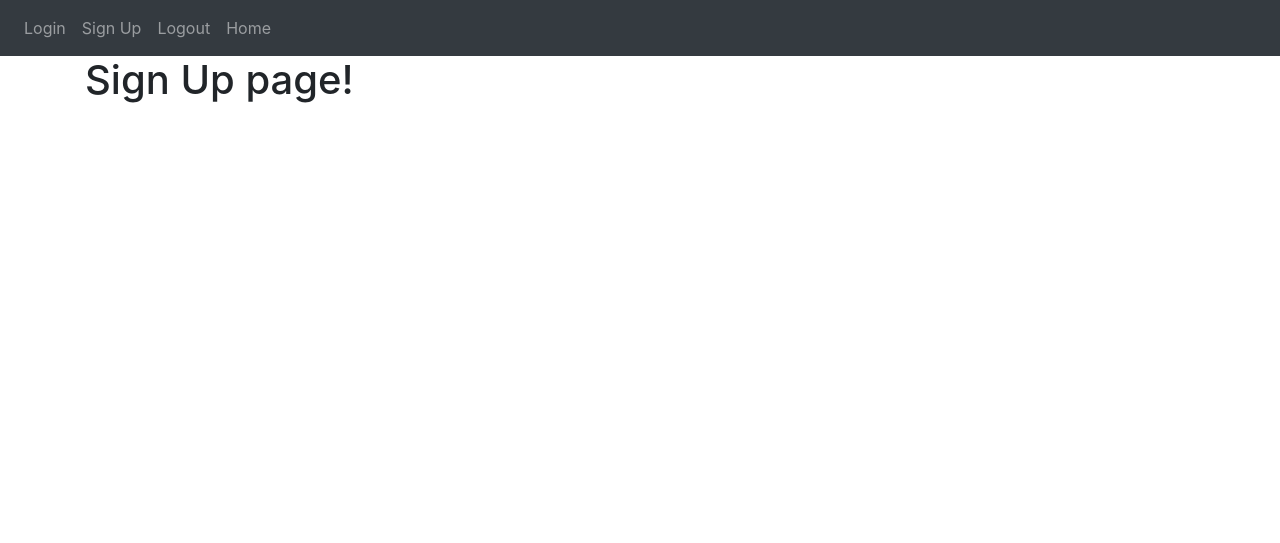
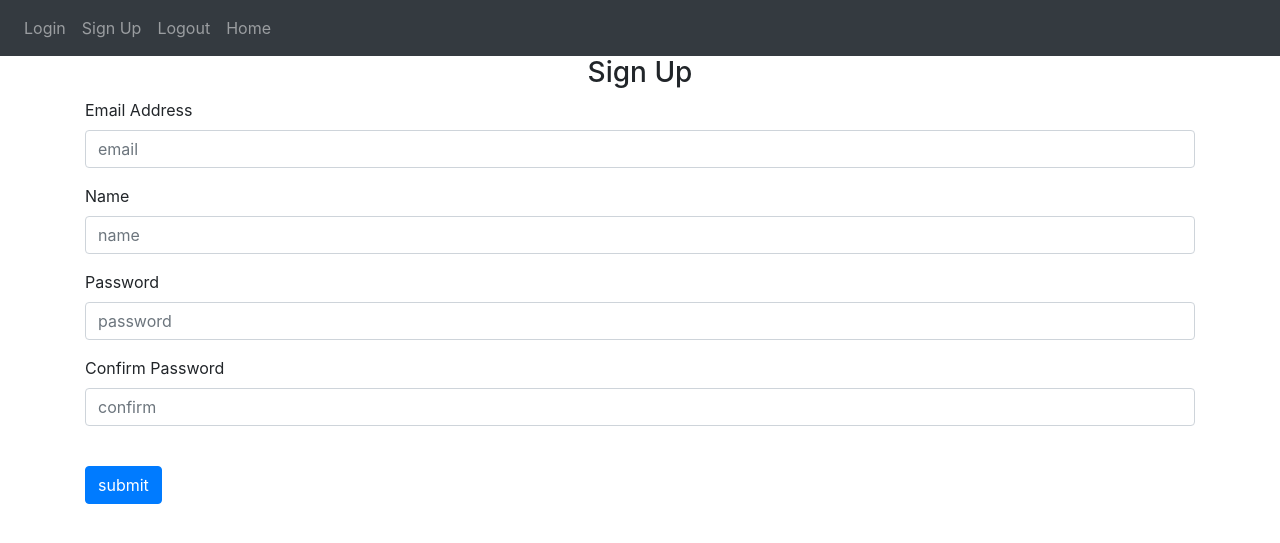
Before and after one commit to WWFYMN/WWFYMN-MSG-, a Flask app: page /sign-up in a window 1280 px wide. Shown: the top 543 px of the page. Run offline with Flask 2, Linux system fonts and the light colour scheme; some libraries are stand-ins or nearby versions.

Commit message:
Add files via upload

```diff
--- a/Server/website/__init__.py
+++ b/Server/website/__init__.py
@@ -2,12 +2,18 @@ import imp
 from operator import imod
 from urllib.parse import urlparse
 from flask import Flask
+from flask_sqlalchemy import SQLAlchemy
 
 SECRET_KEY='asdoijasdiojsajiodasj'
+DB=SQLAlchemy()
+DB_NAME = "database.bd"
 
 def create_app():
     app=Flask(__name__)
     app.config['SECRET_KEY']=SECRET_KEY
+    app.config['SQLALCHEMY_DATABASE_URI'] = f'sqlite:///{DB_NAME}'
+    DB.init_app(app)
+
     from .views import views
     from .auth import auth
     app.register_blueprint(views, url_prefix='/' )
--- a/Server/website/auth.py
+++ b/Server/website/auth.py
@@ -1,16 +1,36 @@
-import re
-from flask import Blueprint,render_template
+from nis import cat
+from flask import Blueprint,render_template,request,flash
+
+def hasNumbers(inputString):
+     return any(char.isdigit() for char in inputString)
 
 auth = Blueprint('auth', __name__)
 
-@auth.route('/login')
+@auth.route('/login',methods=["GET","POST"])
 def login():
+    data=request.form
+    print(data)
     return render_template("login.html")
 
 @auth.route('/logout')
 def logout():
     return '<p>logout<p>'
 
-@auth.route("/sign-up")
+@auth.route("/sign-up",methods=["GET","POST"])
 def sign_up():
+    if request.method=='POST':
+        email = request.form.get("email")
+        name = request.form.get("name")
+        password = request.form.get("password")
+        confpass = request.form.get("password2")
+        #print(password , len(password) < 8 and password.lower==password and hasNumbers(password)==False)
+        if len(email)<4:
+            flash("Invalid email", category="error")
+        elif len(name)<3:
+            flash("Invalid name, name<3", category="error")
+        elif len(password) < 8:
+            flash("Invalid password, Password must be 8 or more characters long",category="error")
+        else:
+            flash("Success",category="success")
+
     return render_template("signup.html")
--- a/Server/website/templates/base.html
+++ b/Server/website/templates/base.html
@@ -31,6 +31,23 @@
       </div>
     </div>
   </nav>
+  {% with messages = get_flashed_messages(with_categories=true) %}
+  {% if messages %}
+    {% for category, message in messages %}
+      {% if category == 'error' %}
+        <div class="alert alert-danger alter-dissmissable fade show" role="alert">{{ message }}</div>
+        <button type="button" class="close" data-dissmiss="alert">
+          <span aria-hidden="true">&times;</span>
+        </button>
+      {% else %}
+        <div class="alert alert-success alter-dissmissable fade show" role="alert">{{ message }}</div>
+        <button type="button" class="close" data-dissmiss="alert">
+        <span aria-hidden="true">&times;</span>
+        </button>
+      {% endif %}
+    {% endfor %}
+  {% endif %}
+  {% endwith %}
 
   <div class="container">
     {% block content %}
--- a/Server/website/templates/signup.html
+++ b/Server/website/templates/signup.html
@@ -1,3 +1,27 @@
 {% extends "base.html" %}
 {% block title %}Sign Up{% endblock %}
-{% block content %} <h1>Sign Up page!</h1>{% endblock %}
+{% block content %}
+<form method="post">
+    <h3 align="center">Sign Up</h3>
+    <div class="form-group">
+        <label for="email">Email Address</label>
+        <input type="email" class="form-control" id="email" name="email" placeholder="email"/>
+    </div>
+    <div class="form-group">
+        <label for="name">Name</label>
+        <input type="text" class="form-control" id="name" name="name" placeholder="name"/>
+    </div>
+    <div class="form-group">
+        <label for="password">Password</label>
+        <input type="password" class="form-control" id="password" name="password" placeholder="password"/>
+    </div>
+    <div class="form-group">
+        <label for="password2">Confirm Password</label>
+        <input type="password" class="form-control" id="password2" name="password2" placeholder="confirm"/>
+    </div>
+    <br />
+    <button type="submit" class="btn btn-primary">submit</button>
+</form>
+
+
+{% endblock %}
```
Also changed, not shown: Server/website/models.py (+14 -0 lines), Server/website/templates/login.html (+17 -1 lines).
